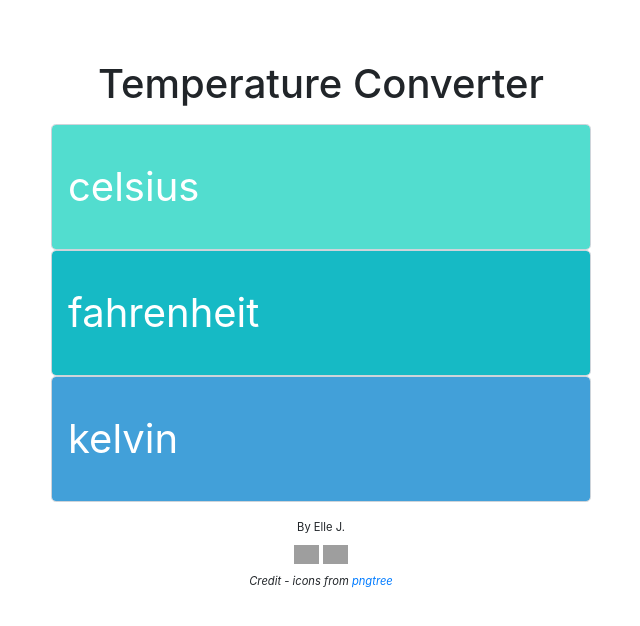
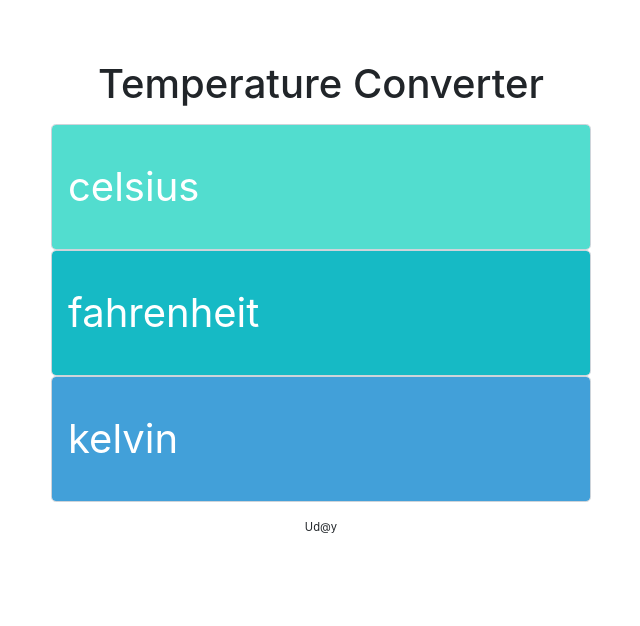
Before and after one commit to udaybagda/temperature, a plain HTML site: page index.html in a window 1280 px wide. Shown: the whole page, without its empty margins (319-959 px from the left). Drawn offline with nearby package versions, Linux system fonts and the light colour scheme; grey boxes are pictures that could not be loaded.

Commit message:
Update index.html

```diff
--- a/index.html
+++ b/index.html
@@ -37,10 +37,7 @@
 
     </div>
     <footer>
-          <p>By Elle J.</p>
-          <p><a href="https://github.com/itsellej" target="_blank"><img class="icons" src="https://res.cloudinary.com/itsellej/image/upload/v1533400136/rock-paper-scissors/github-icon.png" alt="Github icon"></a>
-            <a href="https://codepen.io/itsellej/" target="_blank"><img class="icons" src="https://res.cloudinary.com/itsellej/image/upload/v1533400135/rock-paper-scissors/codepen-icon.png" alt="Codepen icon"></a></p>
-          <p><em>Credit - icons from <a href="https://pngtree.com/">pngtree</a></em></p>
+          <p>Ud@y</p>
         </footer>
 
   </div>
```
